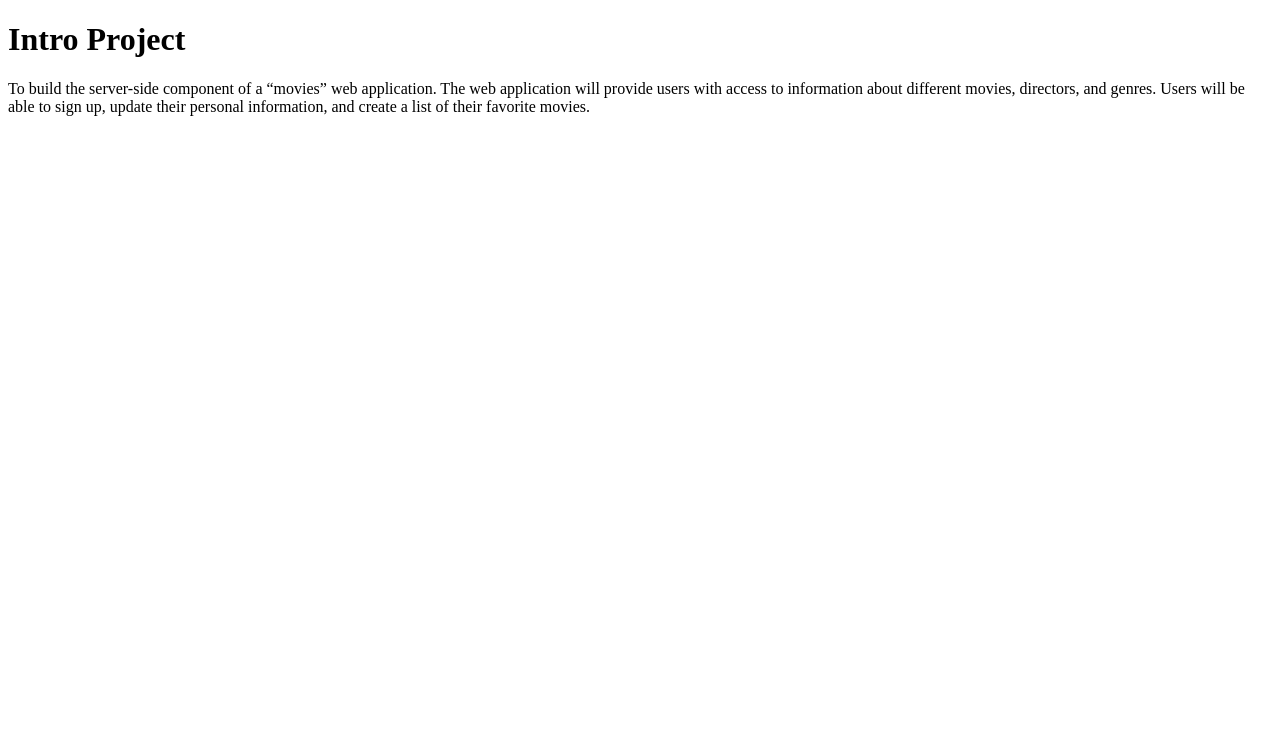
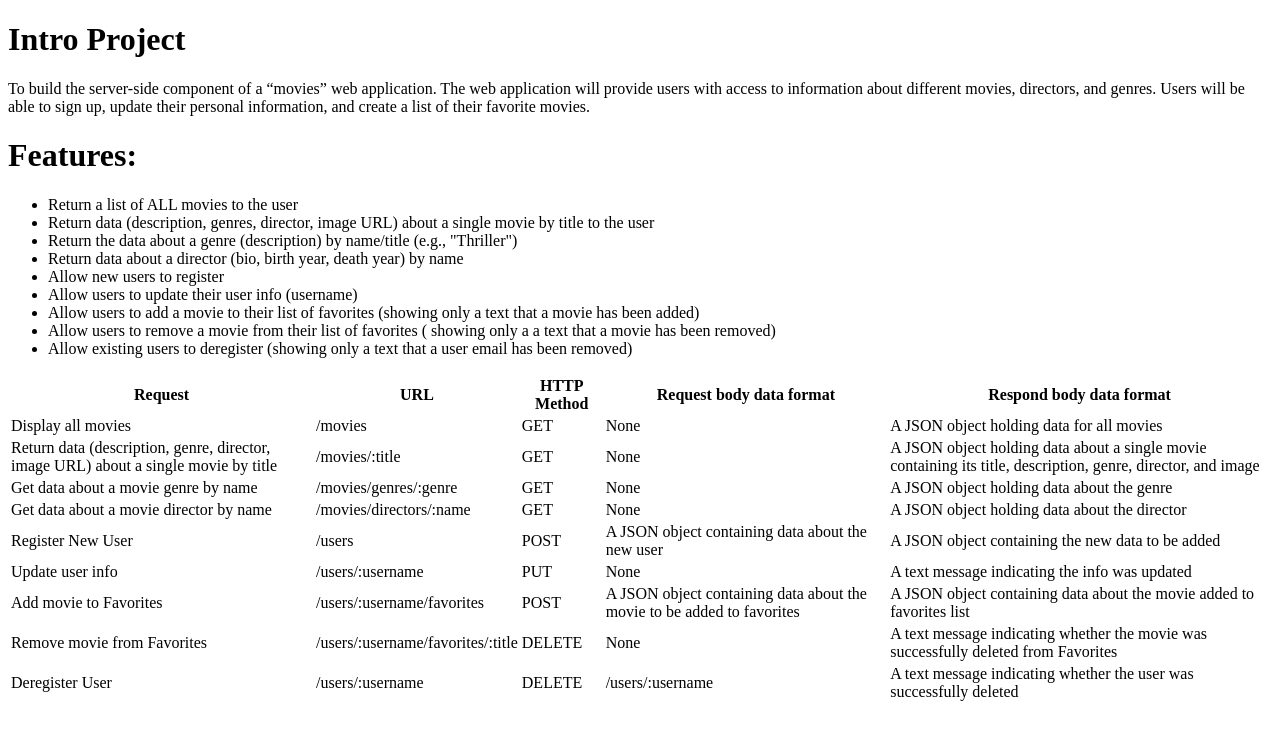
Before and after one commit to bfab11/movie_api, a website: page public/documentation.html in a window 1280 px wide. Drawn offline with Linux system fonts and the light colour scheme.

Commit message:
2.5 added documentation of each endpoint

```diff
--- a/public/documentation.html
+++ b/public/documentation.html
@@ -12,5 +12,92 @@
         application will provide users with access to information about different
         movies, directors, and genres. Users will be able to sign up, update their
         personal information, and create a list of their favorite movies.</p>
+    <h1>Features:</h1>
+    <ul>
+        <li>Return a list of ALL movies to the user</li>
+        <li>Return data (description, genres, director, image URL) about a single movie by title to the user</li>
+        <li>Return the data about a genre (description) by name/title (e.g., "Thriller")</li>
+        <li>Return data about a director (bio, birth year, death year) by name</li>
+        <li>Allow new users to register</li>
+        <li>Allow users to update their user info (username)</li>
+        <li>Allow users to add a movie to their list of favorites (showing only a text that a movie has been added)</li>
+        <li>Allow users to remove a movie from their list of favorites ( showing only a a text that a movie has been removed)</li>
+        <li>Allow existing users to deregister (showing only a text that a user email has been removed)</li>
+    </ul>
+    <div>
+        <table>
+            <tr>
+                <th>Request</th>
+                <th>URL</th>
+                <th>HTTP Method</th>
+                <th>Request body data format</th>
+                <th>Respond body data format</th>
+            </tr>
+            <tr>
+                <td>Display all movies</td>
+                <td>/movies</td>
+                <td>GET</td>
+                <td>None</td>
+                <td>A JSON object holding data for all movies</td>
+            </tr>
+            <tr>
+                <td>Return data (description, genre, director, image URL) about a single movie by title</td>
+                <td>/movies/:title</td>
+                <td>GET</td>
+                <td>None</td>
+                <td>A JSON object holding data about a single movie containing its title, description, genre, director, and image</td>
+            </tr>
+            <tr>
+                <td>Get data about a movie genre by name</td>
+                <td>/movies/genres/:genre</td>
+                <td>GET</td>
+                <td>None</td>
+                <td>A JSON object holding data about the genre</td>
+            </tr>
+            <tr>
+                <td>Get data about a movie director by name</td>
+                <td>/movies/directors/:name</td>
+                <td>GET</td>
+                <td>None</td>
+                <td>A JSON object holding data about the director</td>
+            </tr>
+            <tr>
+                <td>Register New User</td>
+                <td>/users</td>
+                <td>POST</td>
+                <td>A JSON object containing data about the new user</td>
+                <td>A JSON object containing the new data to be added</td>
+            </tr>
+            <tr>
+                <td>Update user info</td>
+                <td>/users/:username</td>
+                <td>PUT</td>
+                <td>None</td>
+                <td>A text message indicating the info was updated</td>
+            </tr>
+            <tr>
+                <td>Add movie to Favorites</td>
+                <td>/users/:username/favorites</td>
+                <td>POST</td>
+                <td>A JSON object containing data about the movie to be added to favorites</td>
+                <td>A JSON object containing data about the movie added to favorites list</td>
+            </tr>
+            <tr>
+                <td>Remove movie from Favorites</td>
+                <td>/users/:username/favorites/:title</td>
+                <td>DELETE</td>
+                <td>None</td>
+                <td>A text message indicating whether the movie was successfully deleted from Favorites</td>
+            </tr>
+            <tr>
+                <td>Deregister User</td>
+                <td>/users/:username</td>
+                <td>DELETE</td>
+                <td>/users/:username</td>
+                <td>A text message indicating whether the user was successfully deleted</td>
+            </tr>
+        </table>
+    </div>
+
 </body>
 </html>
```
